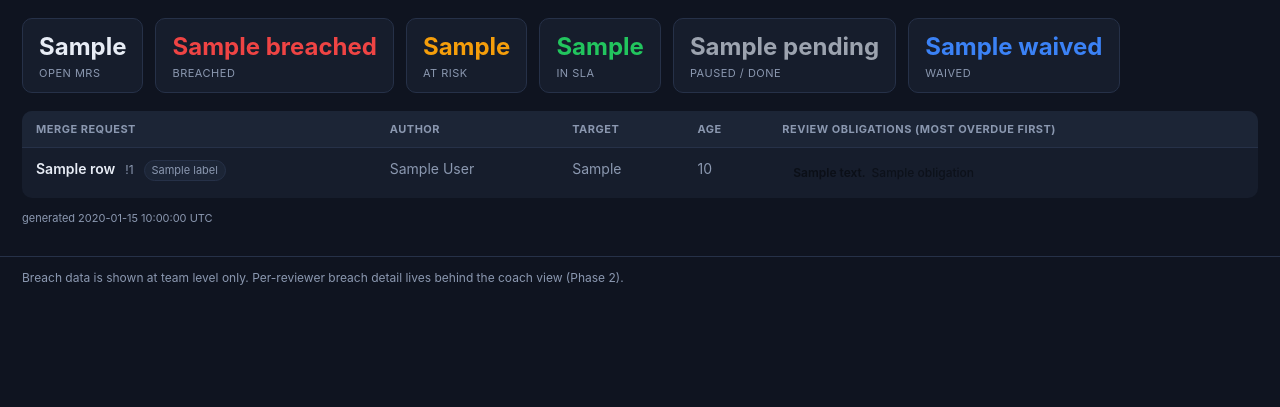
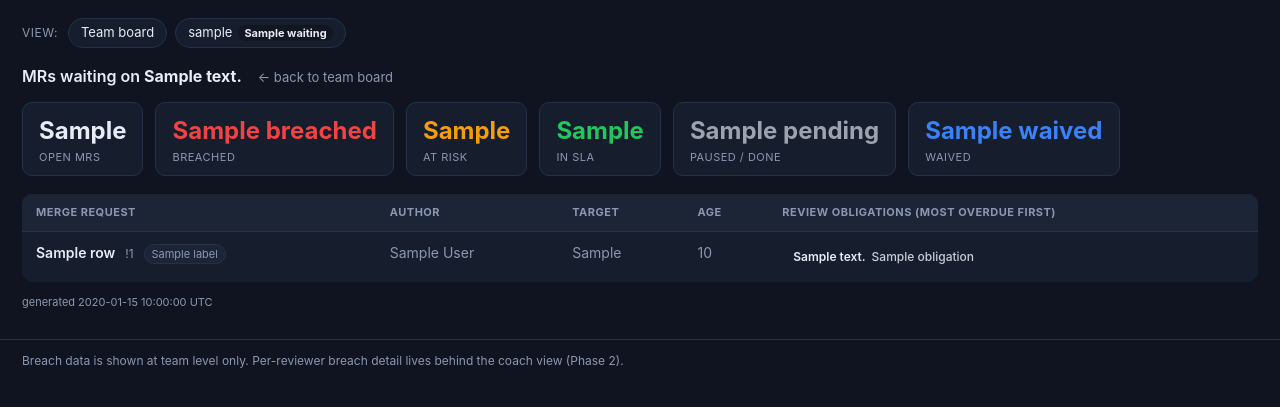
Before and after one commit to cadneowl/mrracer, a Python web app: template radar/web/templates/dashboard.html in a window 1280 px wide. Shown: the part 56-463 px from the top of the page. Run offline with Jinja, Linux system fonts and the light colour scheme; the template is opened without the code that fills it: most values are stand-ins (such as "Sample title", 1, 10 or a date in 2020).

Commit message:
Add click-a-person personal view with cookie persistence (no auth)
- service.build_dashboard(reviewer=...) filters to one reviewer's obligations;
  adds a people index (waiting/total counts) for the picker
- web: /?view=<user> sets a radar_view cookie and renders the personal view;
  /?view= clears it; the htmx-polled partial reads the cookie so auto-refresh
  keeps the chosen view. No login/OKTA — the board holds no private data.
- reviewer chips and a VIEW pill bar are clickable to switch views
- tests: filtering, waiting counts, and full cookie round-trip via TestClient

Claude-Session: https://claude.ai/code/session_017xAKuNQg6AhDYxz8otMm9W

```diff
--- a/radar/web/static/radar.css
+++ b/radar/web/static/radar.css
@@ -33,6 +33,20 @@ body {
 
 main { padding: 18px 22px; }
 
+.people { display: flex; gap: 8px; flex-wrap: wrap; align-items: center; margin-bottom: 16px; }
+.people-label { color: var(--muted); font-size: 12px; text-transform: uppercase; letter-spacing: .5px; margin-right: 2px; }
+.pill { display: inline-flex; align-items: center; gap: 6px; padding: 4px 12px; border-radius: 20px;
+  background: var(--panel); border: 1px solid var(--line); color: var(--text); text-decoration: none; font-size: 13px; }
+.pill:hover { border-color: var(--green); }
+.pill-active { background: var(--green); color: #0b0f17; border-color: var(--green); font-weight: 600; }
+.pill-count { background: rgba(0,0,0,.25); border-radius: 10px; padding: 0 6px; font-size: 11px; font-weight: 700; }
+.pill-active .pill-count { background: rgba(0,0,0,.18); }
+
+.view-title { font-size: 16px; font-weight: 600; margin: 0 0 14px; color: var(--text); }
+.view-title .clear { font-size: 13px; font-weight: 400; color: var(--muted); text-decoration: none; margin-left: 12px; }
+.view-title .clear:hover { color: var(--text); }
+.empty .clear { color: var(--green); text-decoration: none; }
+
 .summary { display: flex; gap: 12px; flex-wrap: wrap; margin-bottom: 18px; }
 .stat {
   background: var(--panel); border: 1px solid var(--line); border-radius: 10px;
@@ -63,8 +77,9 @@ table.board { width: 100%; border-collapse: collapse; background: var(--panel);
 .chip {
   display: inline-flex; align-items: center; gap: 6px; margin: 2px 6px 2px 0;
   padding: 3px 10px; border-radius: 20px; font-size: 12px; font-weight: 600;
-  border: 1px solid transparent; color: #0b0f17;
+  border: 1px solid transparent; color: #0b0f17; text-decoration: none; cursor: pointer;
 }
+.chip:hover { filter: brightness(1.08); }
 .chip .chip-time { font-weight: 500; opacity: .85; }
 .chip-waived   { background: var(--blue);  color: #fff; }
 .chip-pending  { background: var(--grey);  }
--- a/radar/web/templates/_board.html
+++ b/radar/web/templates/_board.html
@@ -1,4 +1,23 @@
-{# Polled partial: team summary + the obligation board. #}
+{# Polled partial: people picker + team summary + the obligation board. #}
+<section class="people">
+  <span class="people-label">View:</span>
+  <a class="pill {% if not view_reviewer %}pill-active{% endif %}" href="/?view=">Team board</a>
+  {% for p in people %}
+  <a class="pill {% if view_reviewer == p.username %}pill-active{% endif %}"
+     href="/?view={{ p.username }}"
+     title="{{ p.waiting }} waiting on {{ p.username }}, {{ p.total }} total">
+    {{ p.username }}
+    {% if p.waiting %}<span class="pill-count">{{ p.waiting }}</span>{% endif %}
+  </a>
+  {% endfor %}
+</section>
+
+{% if view_reviewer %}
+<h2 class="view-title">MRs waiting on <strong>{{ view_reviewer }}</strong>
+  <a class="clear" href="/?view=">← back to team board</a>
+</h2>
+{% endif %}
+
 <section class="summary">
   <div class="stat stat-open"><span class="num">{{ open_mrs }}</span><span class="lbl">open MRs</span></div>
   <div class="stat stat-red"><span class="num">{{ summary.BREACHED }}</span><span class="lbl">breached</span></div>
@@ -33,11 +52,12 @@
       <td class="col-age muted">{{ row.age }}</td>
       <td class="col-obl">
         {% for o in row.obligations %}
-        <span class="chip chip-{{ o.chip_state|lower }}"
-              title="{{ o.status_text }} · {{ o.elapsed_hours }}h of {{ o.budget_hours }}h budget · tz {{ o.reviewer_tz }}{% if o.round > 1 %} · round {{ o.round }}{% endif %}">
+        <a class="chip chip-{{ o.chip_state|lower }}"
+           href="/?view={{ o.reviewer }}"
+           title="{{ o.status_text }} · {{ o.elapsed_hours }}h of {{ o.budget_hours }}h budget · tz {{ o.reviewer_tz }}{% if o.round > 1 %} · round {{ o.round }}{% endif %} · click for {{ o.reviewer }}'s MRs">
           <span class="chip-name">{{ o.reviewer }}</span>
           <span class="chip-time">{{ o.remaining_label }}</span>
-        </span>
+        </a>
         {% endfor %}
       </td>
     </tr>
@@ -46,7 +66,11 @@
 </table>
 {% else %}
 <div class="empty">
+  {% if view_reviewer %}
+  Nothing waiting on <strong>{{ view_reviewer }}</strong> right now. <a class="clear" href="/?view=">Back to team board</a>
+  {% else %}
   No open merge requests with review obligations. Run <code>radar poll-once</code> to fetch from GitLab.
+  {% endif %}
 </div>
 {% endif %}
 
```
Also changed, not shown: radar/service.py (+51 -8 lines), radar/web/app.py (+21 -5 lines), tests/test_personal_view.py (added, +80 -0 lines).
